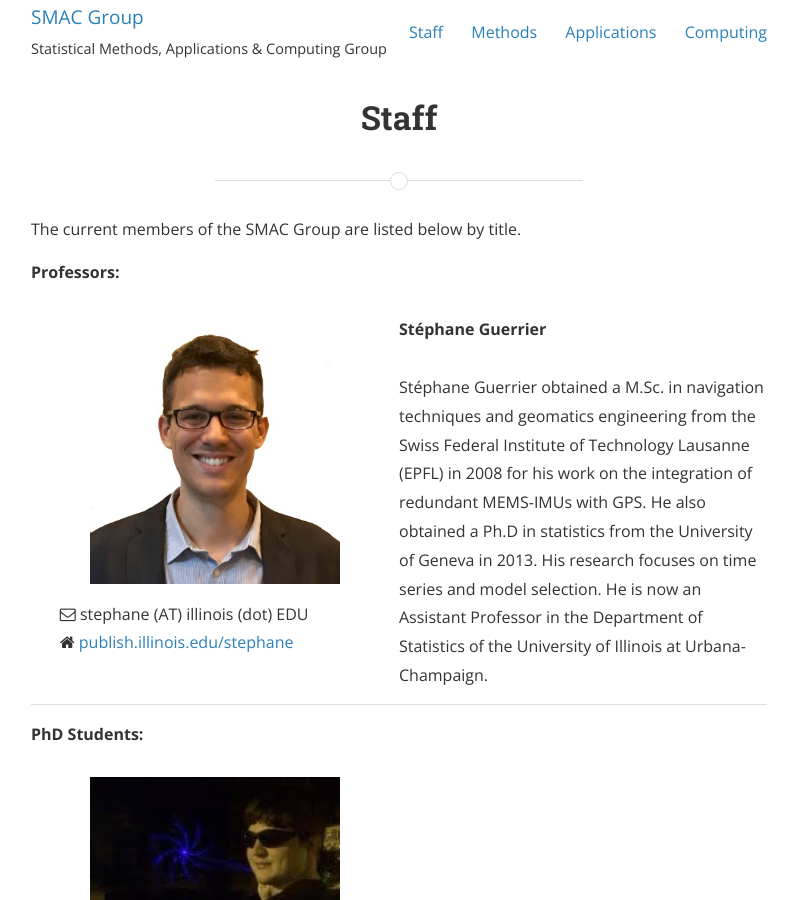
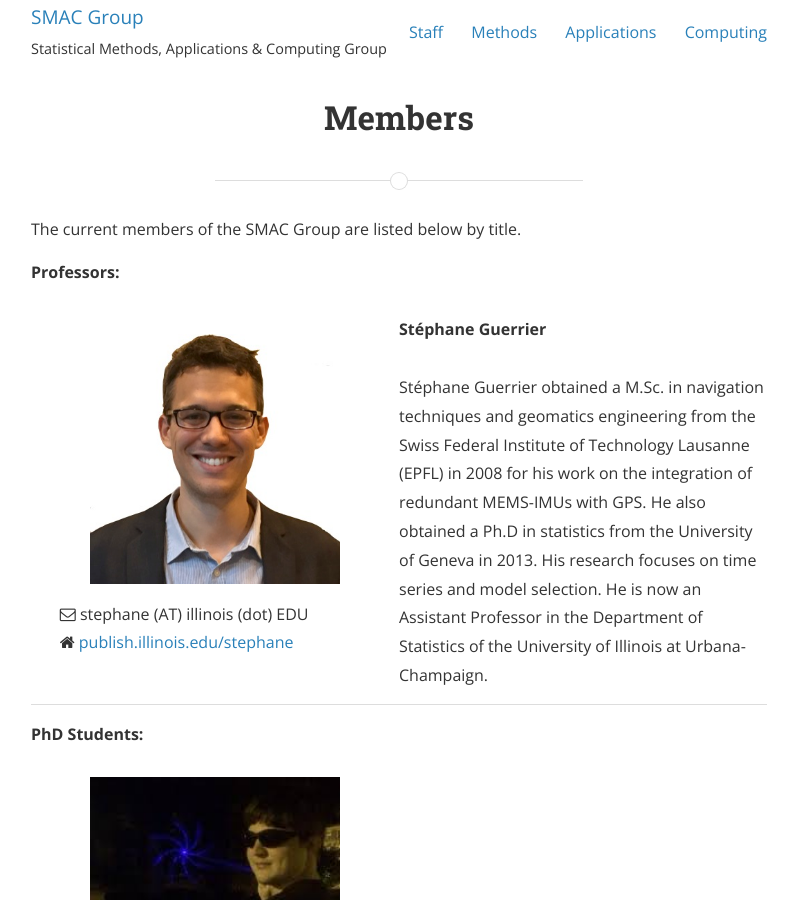
Before and after one commit to SMAC-Group/smac-group.github.io, a Jekyll site: the page built from members.md, in a window 1280 px wide and 900 px high. Shown: the whole window, without its empty margins (241-1039 px from the left). Built offline with Jekyll 4.4.1, drawn with Linux system fonts in a browser that asks for light colours; nearby versions of some CDN libraries; a style sheet for code colours, icons or effects is not loaded.

Commit message:
Staff-> Members, Index h2's

```diff
--- a/index.html
+++ b/index.html
@@ -25,7 +25,7 @@
 
 <section class="mgrid">
     <div class="box">
-		<h3><a href="{{ 'methods' | prepend: site.baseurl }}">Methods</a></h3>
+		<h2><a href="{{ 'methods' | prepend: site.baseurl }}">Methods</a></h3>
 		<image src="{{ 'assets/images/site/cities/geneve_reduced.jpg' | prepend: site.baseurl }}" alt="Methods" class="nv"/>
 		<p>Developments of new statistical methods.</p>
 		<a href="{{ 'methods' | prepend: site.baseurl }}">Read more &raquo;</a>
@@ -38,7 +38,7 @@
 		<a href="{{ 'applications' | prepend: site.baseurl }}">Read more &raquo;</a>
   </div>
     <div class="box">
-		<a href="{{ 'computing' | prepend: site.baseurl }}">Computing</a>
+		<h2><a href="{{ 'computing' | prepend: site.baseurl }}">Computing</a></h2>
 		<image src="{{ 'assets/images/site/cities/chicago_reduced.jpg' | prepend: site.baseurl }}" alt="Computing" class="nv"/>
 		<p>Computational details behind the methods.</p>
 		<a href="{{ 'computing' | prepend: site.baseurl }}">Read more &raquo;</a>
--- a/staff.md
+++ b/members.md
@@ -1,7 +1,7 @@
 ---
 layout: page
-title: Staff
-permalink: /staff/
+title: Members
+permalink: /members/
 ---
 
 The current members of the SMAC Group are listed below by title.
```
